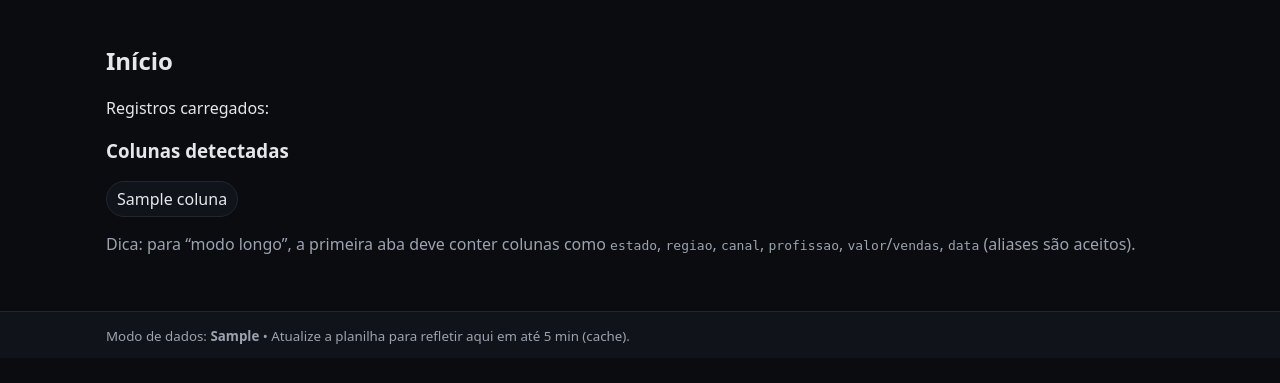
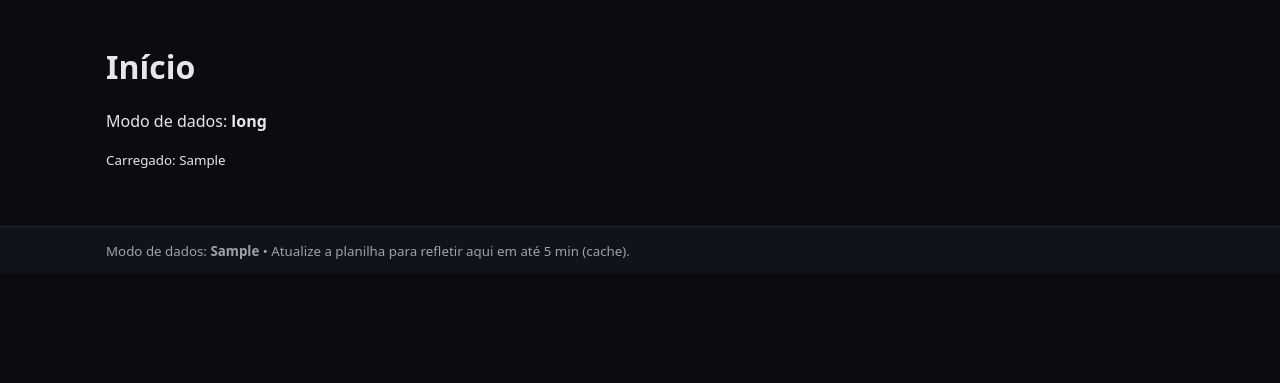
Before and after one commit to MacDowell354/dashboard-nandamac-ia, a Python web app: template templates/index.html in a window 1280 px wide. Shown: the part 81-464 px from the top of the page. Run offline with Jinja, Linux system fonts and the light colour scheme; the template is opened without the code that fills it: most values are stand-ins (such as "Sample title", 1, 10 or a date in 2020).

Commit message:
Update index.html

```diff
--- a/templates/index.html
+++ b/templates/index.html
@@ -1,35 +1,22 @@
-{% extends 'base.html' %}
+{% extends "base.html" %}
 {% block content %}
-  <h2>Início</h2>
+<h1>Início</h1>
 
-  {% if total_regs is not none %}
-    <p>Registros carregados: <strong>{{ format_ptbr_int(total_regs) }}</strong></p>
-
-    {% if colunas %}
-      <h3>Colunas detectadas</h3>
-      <ul class="pill-list">
-        {% for c in colunas %}
-          <li>{{ c }}</li>
-        {% endfor %}
-      </ul>
-    {% endif %}
-    <p class="hint">
-      Dica: para “modo longo”, a primeira aba deve conter colunas como
-      <code>estado</code>, <code>regiao</code>, <code>canal</code>, <code>profissao</code>, <code>valor</code>/<code>vendas</code>, <code>data</code> (aliases são aceitos).
-    </p>
-
+{% if data_mode == 'blocks' %}
+  <p>Modo de dados: <strong>blocks</strong></p>
+  <p><small>Carregado: {{ last_loaded }}</small></p>
+  {% if blocks_info and blocks_info|length > 0 %}
+    <h3>Blocos encontrados</h3>
+    <ul>
+      {% for name, nrows in blocks_info %}
+        <li>{{ name }} — {{ nrows }} linhas</li>
+      {% endfor %}
+    </ul>
   {% else %}
-    <p>Operando em <strong>modo “blocks”</strong>.</p>
-    {% if colunas %}
-      <h3>Blocos disponíveis</h3>
-      <ul class="pill-list">
-        {% for k in colunas %}
-          <li>{{ k }}</li>
-        {% endfor %}
-      </ul>
-    {% endif %}
-    <p class="hint">
-      Dica: as âncoras na primeira coluna (ex.: <code>KPI_TOTAL_LINHAS</code>, <code>TABELA_POR_ESTADO</code>, <code>SERIE_MENSAL</code>…) alimentam as páginas.
-    </p>
+    <p>Nenhum bloco detectado.</p>
   {% endif %}
+{% else %}
+  <p>Modo de dados: <strong>long</strong></p>
+  <p><small>Carregado: {{ last_loaded }}</small></p>
+{% endif %}
 {% endblock %}
```
